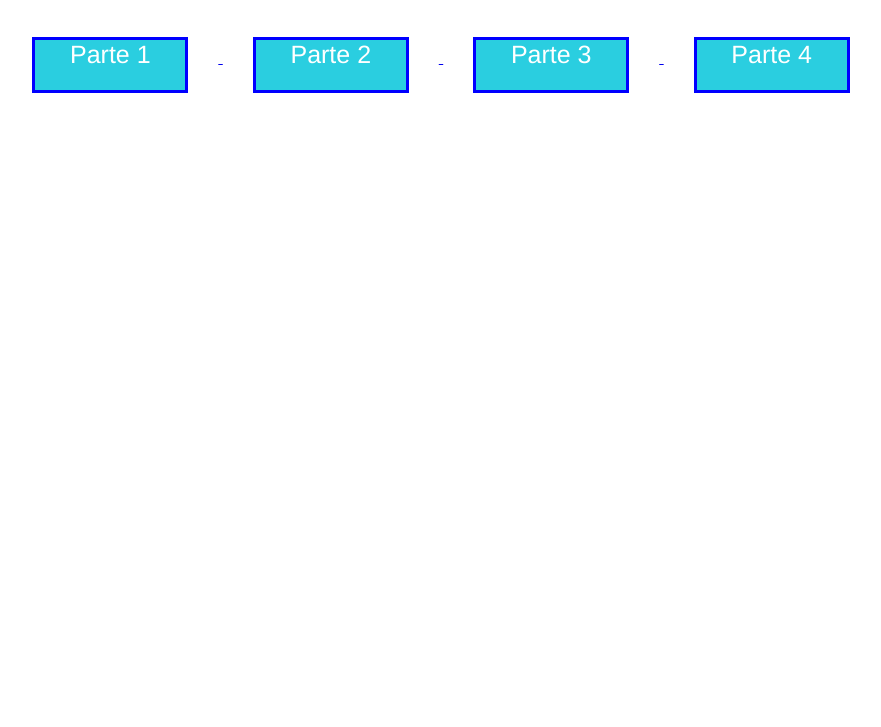
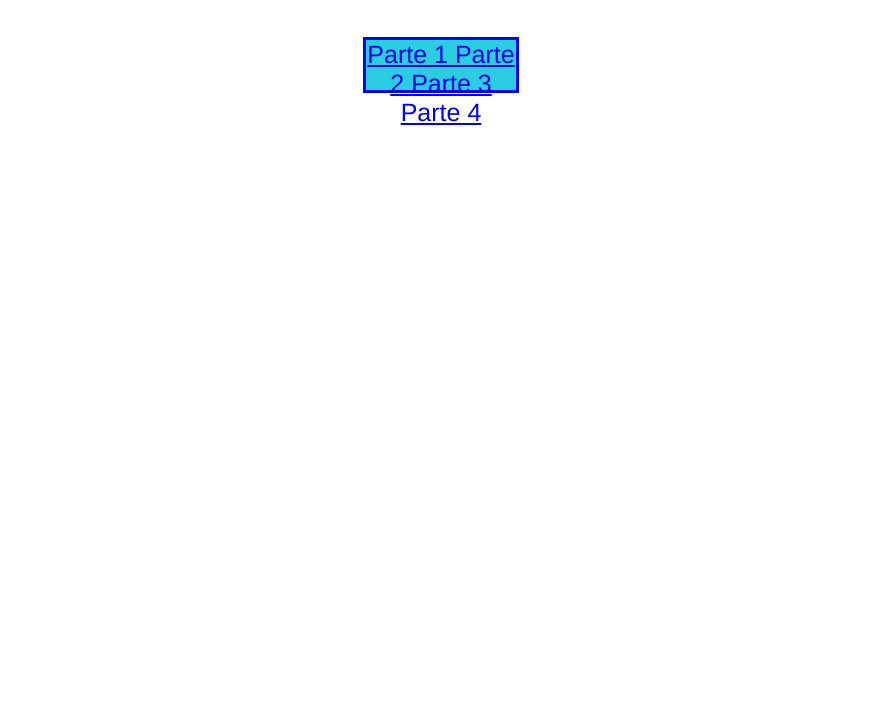
Before and after one commit to CamilaSolis/Floating, a plain HTML site: page index.html in a window 1280 px wide. Shown: the part 73-800 px from the top of the page, without its empty margins (199-1080 px from the left). Drawn offline with Linux system fonts and the light colour scheme.

Commit message:
Menu corregido

```diff
--- a/index.html
+++ b/index.html
@@ -7,17 +7,19 @@
 </head>
 <body>
 	<h1>Floating</h1>
-	<a href="parte1/index.html">
-		<div>Parte 1</div>
-	</a>
-	<a href="parte2/index.html">
-		<div>Parte 2</div>
-	</a>
-	<a href="parte3/index.html">
-		<div>Parte 3</div>
-	</a>
-	<a href="parte4/index.html">
-		<div>Parte 4</div>
-	</a>
+	<div class="content">
+		<a href="Parte1/index.html">
+			Parte 1
+		</a>
+		<a href="Parte2/index.html">
+			Parte 2
+		</a>
+		<a href="Parte3/index.html">
+			Parte 3
+		</a>
+		<a href="Parte4/index.html">
+			Parte 4
+		</a>
+	</div>
 </body>
 </html>
```
